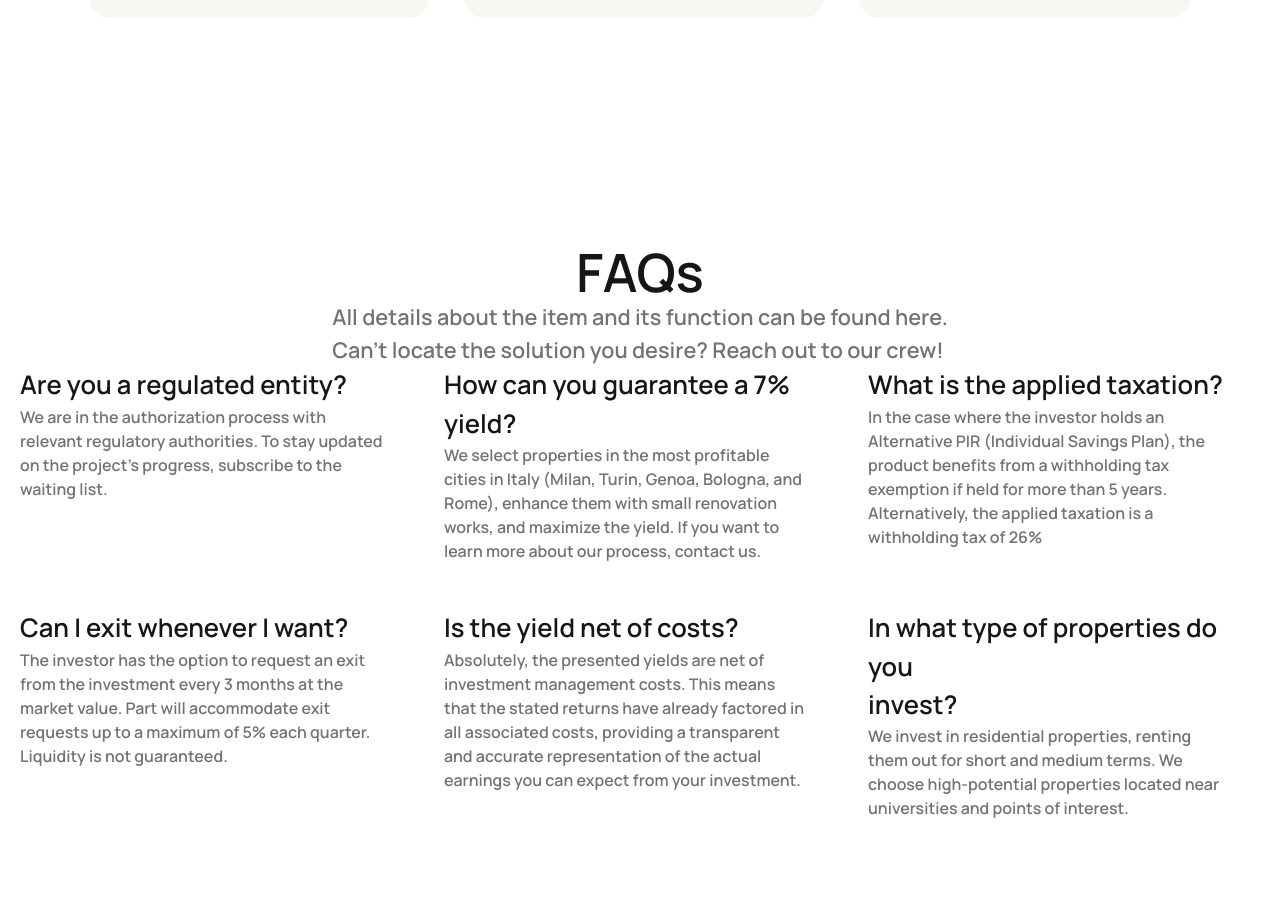
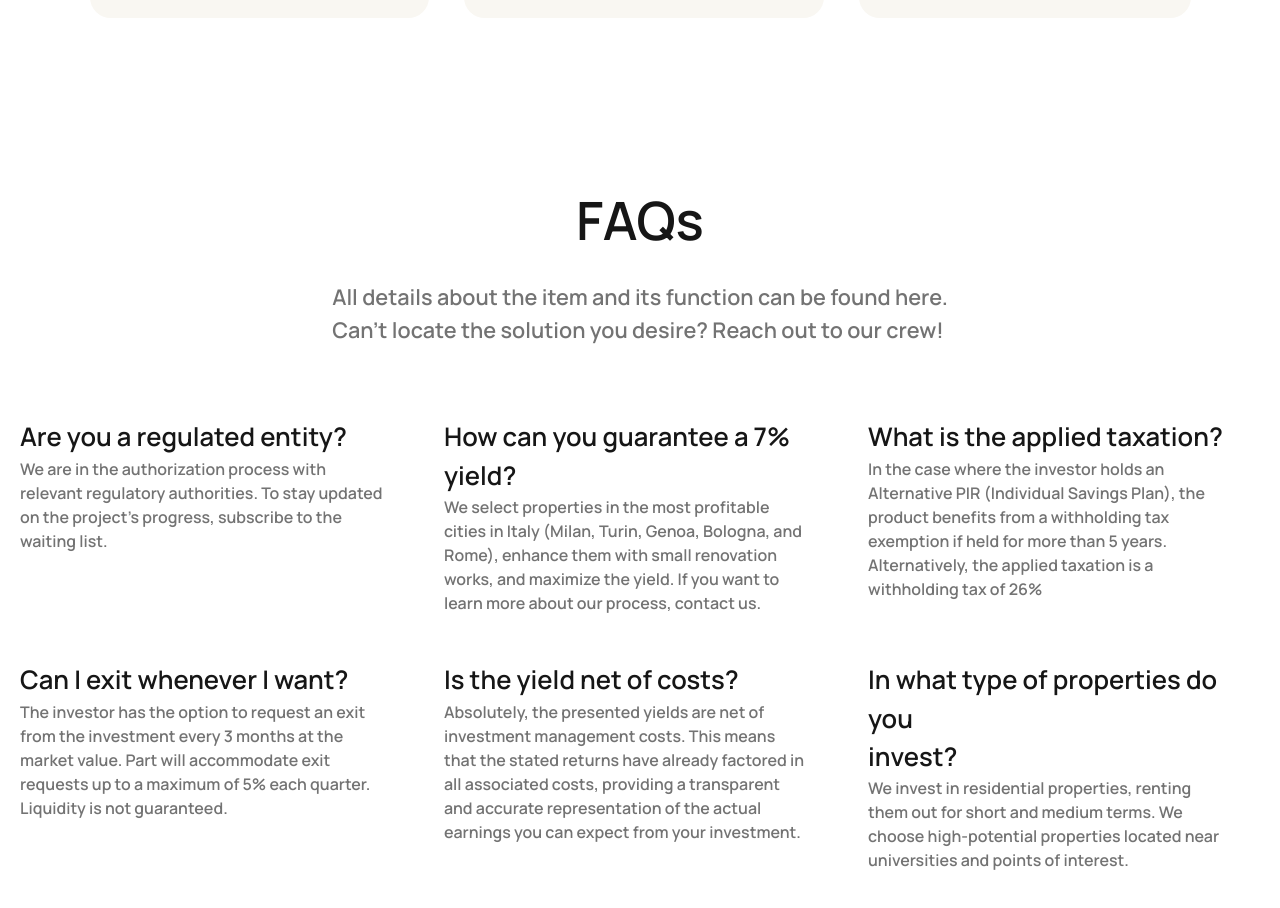
Before and after one commit to Daniel264/Slice, a Next.js app: page / in a window 1280 px wide. Shown: the part 4841-5749 px from the top of the page. Built offline with nearby package versions, Linux system fonts and the light colour scheme.

Commit message:
refactor: adjust the layout of questions section

```diff
--- a/src/styles/SCSS/index.css
+++ b/src/styles/SCSS/index.css
@@ -643,12 +643,14 @@ h5 {
   flex-direction: column;
   justify-content: center;
   align-items: center;
+  gap: 2rem;
 }
 .questions_section p {
   color: var(--text-color);
 }
 .questions_section__top_text {
   font-size: 1.35rem;
+  padding-bottom: 40px;
 }
 .questions_section__grid {
   display: grid;
--- a/src/styles/SCSS/layout/_questions.scss
+++ b/src/styles/SCSS/layout/_questions.scss
@@ -3,6 +3,7 @@
 
 .questions_section {
     @include align-center(100%, 100vh, column);
+    gap: 2rem;
 
     p {
         color: var(--text-color);
@@ -10,6 +11,7 @@
 
     &__top_text {
         font-size: var.$text-2xl;
+        padding-bottom: 40px;
     }
 
     &__grid {
```
Also changed, not shown: 1 other file (tests, documents, lock files or other folders).
